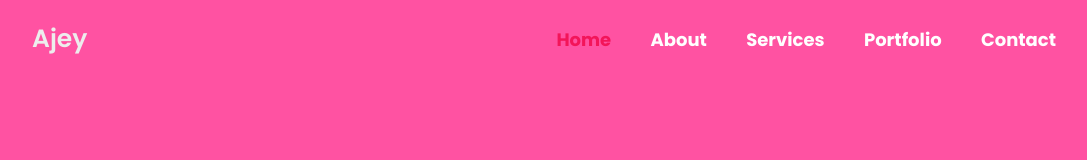
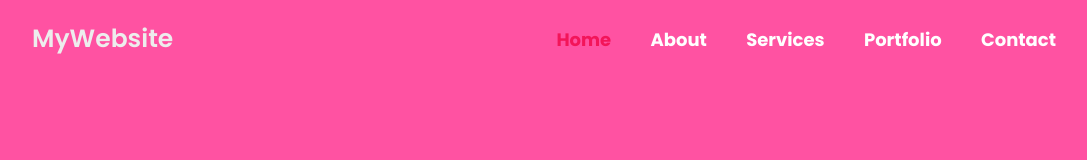
Before and after one commit to AjeyPrasad04/PersonalWebsite, a plain HTML site: page index.html in a window 1280 px wide. Shown: the top 160 px of the page, without its empty margins (96-1183 px from the left). Drawn offline with nearby package versions, Linux system fonts and the light colour scheme.

Commit message:
Update2index.html

```diff
--- a/index.html
+++ b/index.html
@@ -11,7 +11,7 @@
 </head>
 <body>
     <header class="header">
-        <a href="#" class="logo">Ajey</a>
+        <a href="#" class="logo">MyWebsite</a>
         <nav class="navbar">
             <a href="#" class="active">Home</a>
             <a href="#">About</a>
```
